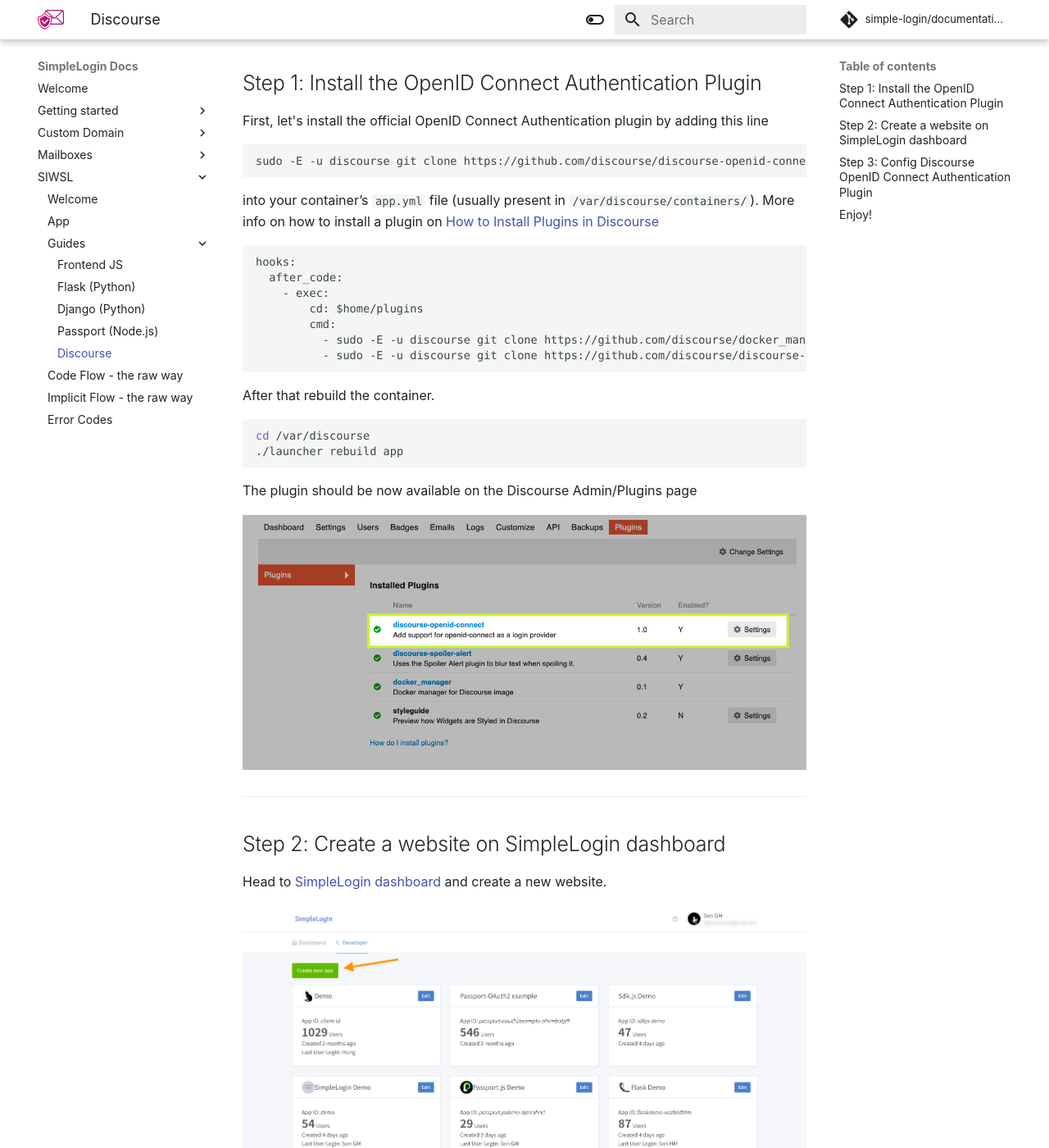
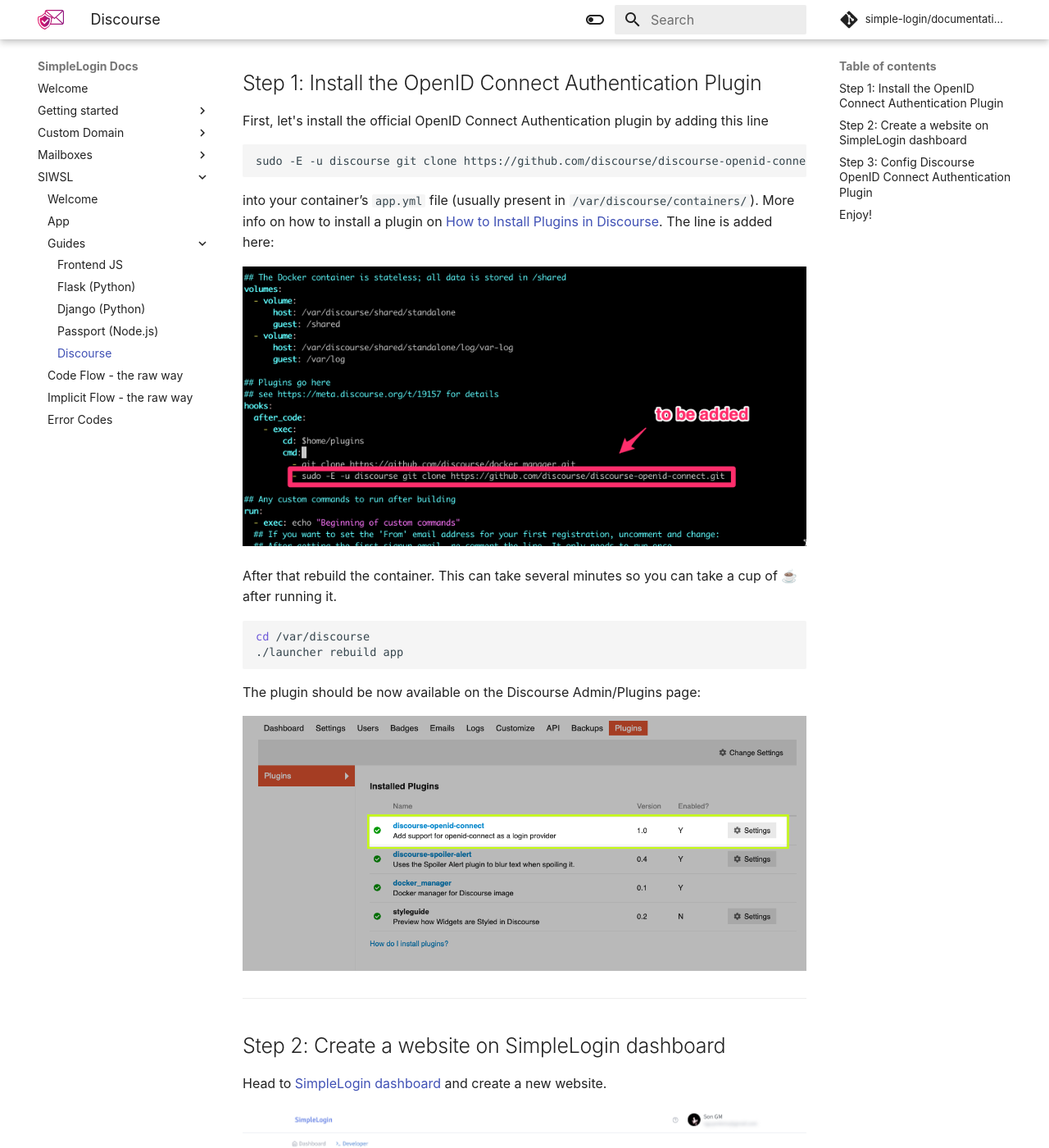
Before and after one commit to simple-login/documentation, an MkDocs documentation site: the page built from docs/siwsl/discourse.md, in a window 1280 px wide and 1400 px high, scrolled down 1695 px. Shown: the whole window at 82% size. Built offline with MkDocs 1.6.1 and Material for MkDocs 9.7.7, drawn with Linux system fonts in a browser that asks for light colours; comment, search, counter and statistics services are not loaded.

Commit message:
improve discourse page

````diff
--- a/docs/siwsl/discourse.md
+++ b/docs/siwsl/discourse.md
@@ -21,26 +21,20 @@ First, let's install the official OpenID Connect Authentication plugin by adding
 sudo -E -u discourse git clone https://github.com/discourse/discourse-openid-connect.git
 ```
 
-into your container’s `app.yml` file (usually present in `/var/discourse/containers/`). More info on how to install a plugin on [How to Install Plugins in Discourse](https://meta.discourse.org/t/install-plugins-in-discourse/19157)
+into your container’s `app.yml` file (usually present in `/var/discourse/containers/`). More info on how to install a plugin on [How to Install Plugins in Discourse](https://meta.discourse.org/t/install-plugins-in-discourse/19157). The line is added here:
 
-```
-hooks:
-  after_code:
-    - exec:
-        cd: $home/plugins
-        cmd:
-          - sudo -E -u discourse git clone https://github.com/discourse/docker_manager.git
-          - sudo -E -u discourse git clone https://github.com/discourse/discourse-openid-connect.git
-```
+![](./images/discourse-openid-plugin.png)
 
-After that rebuild the container.
+
+
+After that rebuild the container. This can take several minutes so you can take a cup of ☕️ after running it.
 
 ```bash
 cd /var/discourse
 ./launcher rebuild app
 ```
 
-The plugin should be now available on the Discourse Admin/Plugins page
+The plugin should be now available on the Discourse Admin/Plugins page:
 
 ![](./images/discourse-admin.png)
 
````
Also changed, not shown: docs/siwsl/images/discourse-openid-plugin.png (added).
